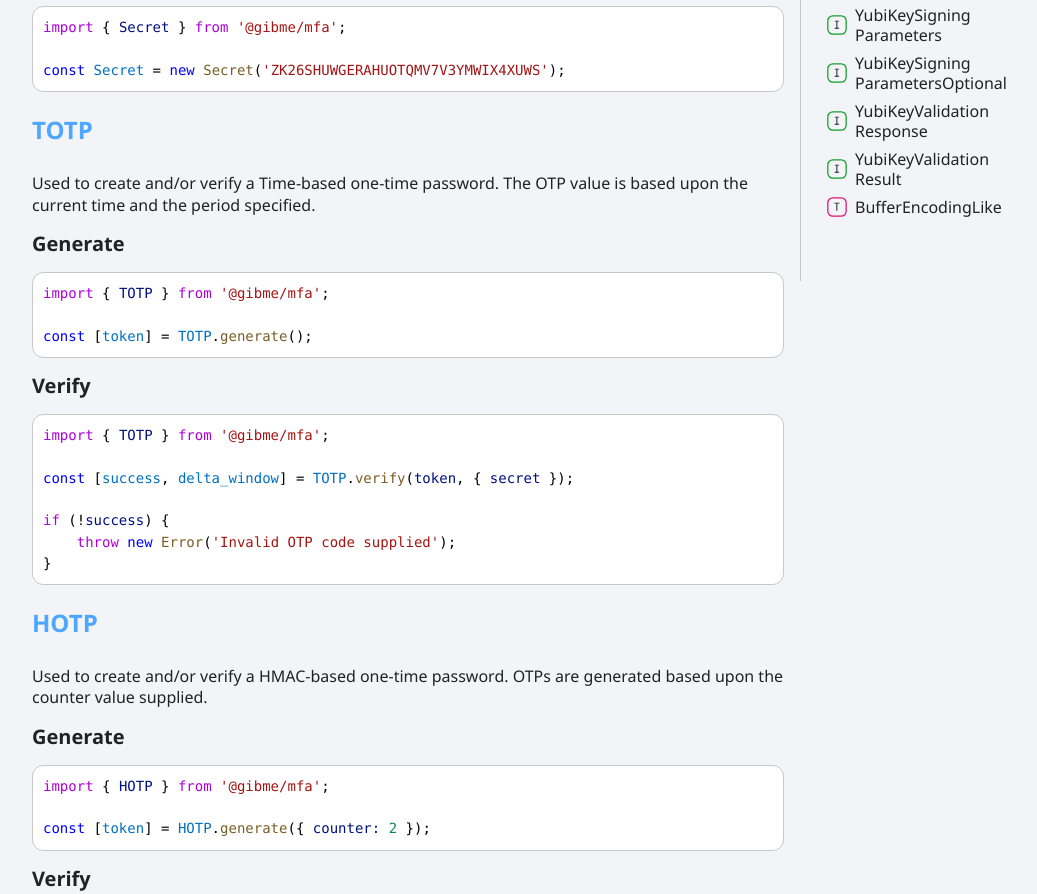
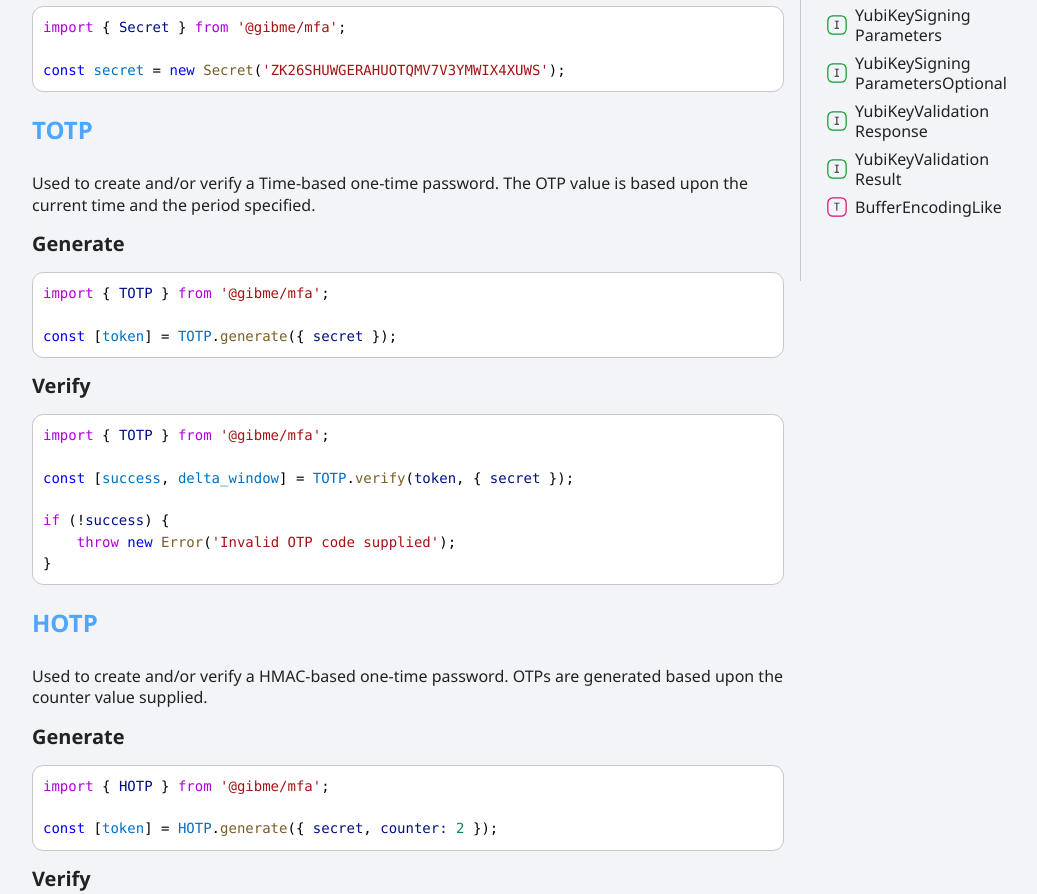
Before and after one commit to gibme-npm/mfa, a website: page docs/index.html in a window 1280 px wide. Shown: the part 551-1445 px from the top of the page, without its empty margins (96-1133 px from the left). Drawn offline with Linux system fonts and the light colour scheme.

Commit message:
Correct typo in readme

```diff
--- a/docs/index.html
+++ b/docs/index.html
@@ -36,7 +36,7 @@
 <a href="#restore" id="restore" style="color: inherit; text-decoration: none;">
   <h3>Restore</h3>
 </a>
-<pre><code class="language-typescript"><span class="hl-0">import</span><span class="hl-1"> { </span><span class="hl-2">Secret</span><span class="hl-1"> } </span><span class="hl-0">from</span><span class="hl-1"> </span><span class="hl-3">&#39;@gibme/mfa&#39;</span><span class="hl-1">;</span><br/><br/><span class="hl-4">const</span><span class="hl-1"> </span><span class="hl-5">Secret</span><span class="hl-1"> = </span><span class="hl-4">new</span><span class="hl-1"> </span><span class="hl-6">Secret</span><span class="hl-1">(</span><span class="hl-3">&#39;ZK26SHUWGERAHUOTQMV7V3YMWIX4XUWS&#39;</span><span class="hl-1">);</span>
+<pre><code class="language-typescript"><span class="hl-0">import</span><span class="hl-1"> { </span><span class="hl-2">Secret</span><span class="hl-1"> } </span><span class="hl-0">from</span><span class="hl-1"> </span><span class="hl-3">&#39;@gibme/mfa&#39;</span><span class="hl-1">;</span><br/><br/><span class="hl-4">const</span><span class="hl-1"> </span><span class="hl-5">secret</span><span class="hl-1"> = </span><span class="hl-4">new</span><span class="hl-1"> </span><span class="hl-6">Secret</span><span class="hl-1">(</span><span class="hl-3">&#39;ZK26SHUWGERAHUOTQMV7V3YMWIX4XUWS&#39;</span><span class="hl-1">);</span>
 </code></pre>
 
 <a href="#totp" id="totp" style="color: inherit; text-decoration: none;">
@@ -47,7 +47,7 @@
 <a href="#generate-1" id="generate-1" style="color: inherit; text-decoration: none;">
   <h3>Generate</h3>
 </a>
-<pre><code class="language-typescript"><span class="hl-0">import</span><span class="hl-1"> { </span><span class="hl-2">TOTP</span><span class="hl-1"> } </span><span class="hl-0">from</span><span class="hl-1"> </span><span class="hl-3">&#39;@gibme/mfa&#39;</span><span class="hl-1">;</span><br/><br/><span class="hl-4">const</span><span class="hl-1"> [</span><span class="hl-5">token</span><span class="hl-1">] = </span><span class="hl-5">TOTP</span><span class="hl-1">.</span><span class="hl-6">generate</span><span class="hl-1">();</span>
+<pre><code class="language-typescript"><span class="hl-0">import</span><span class="hl-1"> { </span><span class="hl-2">TOTP</span><span class="hl-1"> } </span><span class="hl-0">from</span><span class="hl-1"> </span><span class="hl-3">&#39;@gibme/mfa&#39;</span><span class="hl-1">;</span><br/><br/><span class="hl-4">const</span><span class="hl-1"> [</span><span class="hl-5">token</span><span class="hl-1">] = </span><span class="hl-5">TOTP</span><span class="hl-1">.</span><span class="hl-6">generate</span><span class="hl-1">({ </span><span class="hl-2">secret</span><span class="hl-1"> });</span>
 </code></pre>
 
 <a href="#verify" id="verify" style="color: inherit; text-decoration: none;">
@@ -64,7 +64,7 @@
 <a href="#generate-2" id="generate-2" style="color: inherit; text-decoration: none;">
   <h3>Generate</h3>
 </a>
-<pre><code class="language-typescript"><span class="hl-0">import</span><span class="hl-1"> { </span><span class="hl-2">HOTP</span><span class="hl-1"> } </span><span class="hl-0">from</span><span class="hl-1"> </span><span class="hl-3">&#39;@gibme/mfa&#39;</span><span class="hl-1">;</span><br/><br/><span class="hl-4">const</span><span class="hl-1"> [</span><span class="hl-5">token</span><span class="hl-1">] = </span><span class="hl-5">HOTP</span><span class="hl-1">.</span><span class="hl-6">generate</span><span class="hl-1">({ </span><span class="hl-2">counter:</span><span class="hl-1"> </span><span class="hl-7">2</span><span class="hl-1"> });</span>
+<pre><code class="language-typescript"><span class="hl-0">import</span><span class="hl-1"> { </span><span class="hl-2">HOTP</span><span class="hl-1"> } </span><span class="hl-0">from</span><span class="hl-1"> </span><span class="hl-3">&#39;@gibme/mfa&#39;</span><span class="hl-1">;</span><br/><br/><span class="hl-4">const</span><span class="hl-1"> [</span><span class="hl-5">token</span><span class="hl-1">] = </span><span class="hl-5">HOTP</span><span class="hl-1">.</span><span class="hl-6">generate</span><span class="hl-1">({ </span><span class="hl-2">secret</span><span class="hl-1">, </span><span class="hl-2">counter:</span><span class="hl-1"> </span><span class="hl-7">2</span><span class="hl-1"> });</span>
 </code></pre>
 
 <a href="#verify-1" id="verify-1" style="color: inherit; text-decoration: none;">
--- a/package.json
+++ b/package.json
@@ -1,6 +1,6 @@
 {
   "name": "@gibme/mfa",
-  "version": "1.0.1",
+  "version": "1.0.2",
   "description": "A simple mfa helper",
   "main": "dist/mfa.js",
   "types": "dist/mfa.d.ts",
```
Also changed, not shown: README.md.
